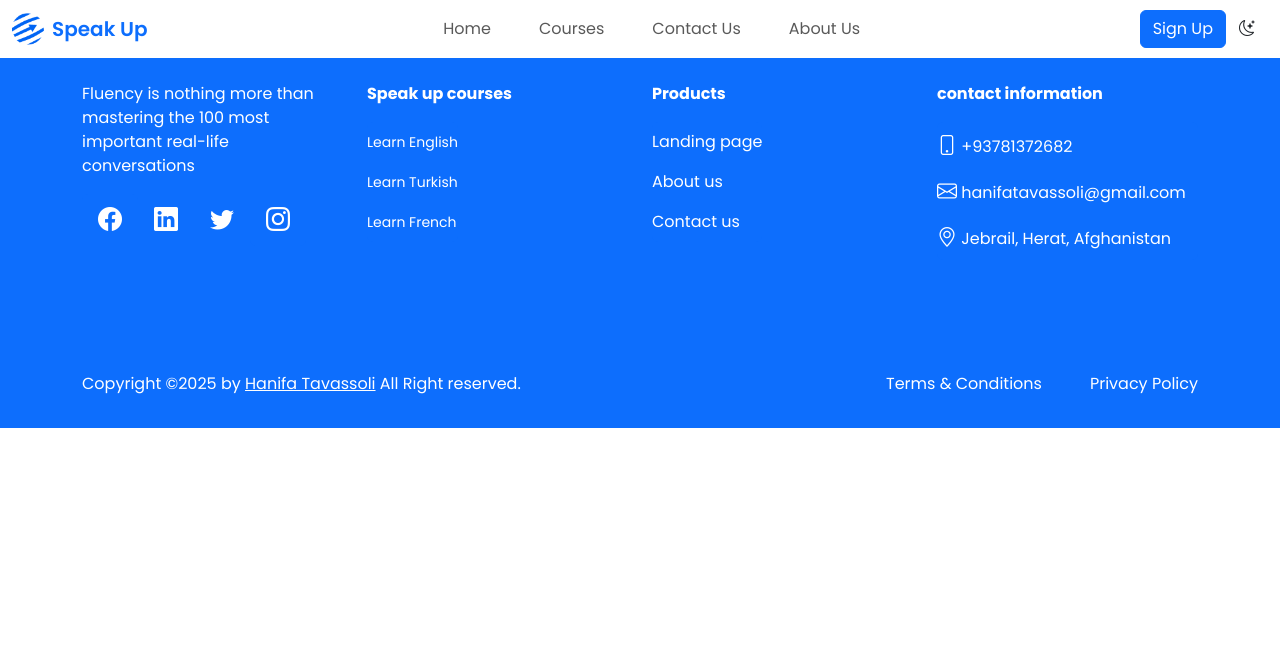
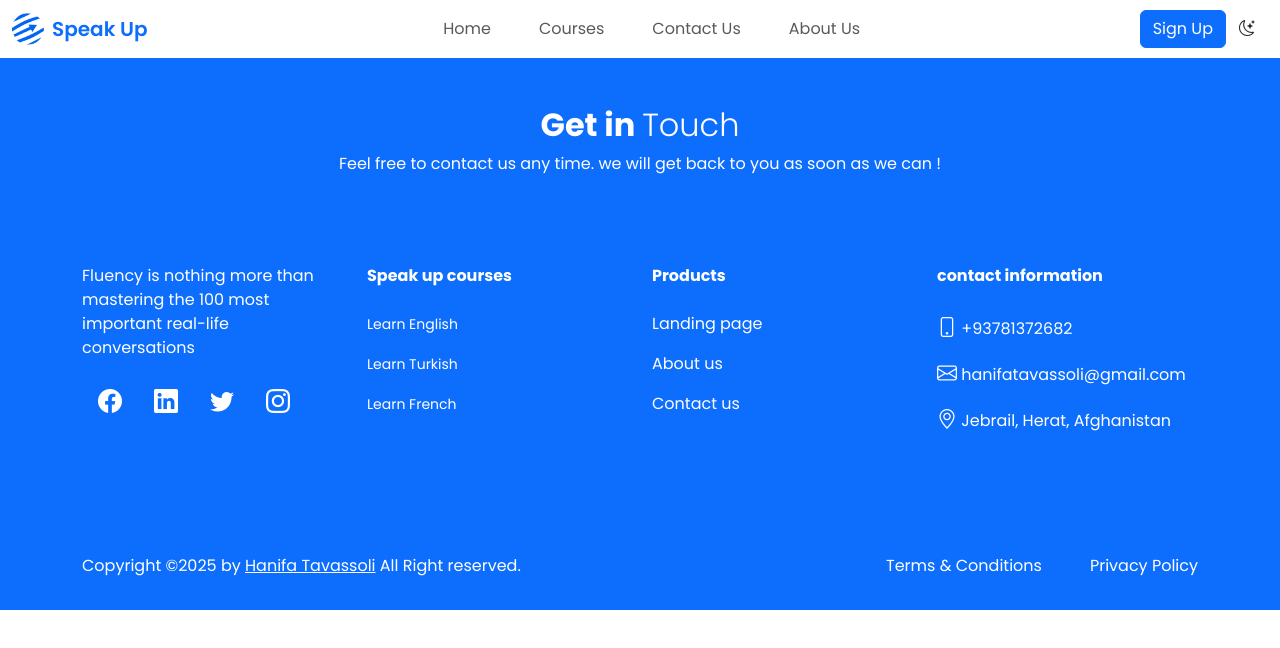
Before and after one commit to HanifaTavassoli/SpeakUp, a website: page contact.html in a window 1280 px wide. Drawn offline with nearby package versions, Linux system fonts and the light colour scheme.

Commit message:
implement introductory Get in Touch section to contact page

```diff
--- a/contact.html
+++ b/contact.html
@@ -14,6 +14,17 @@
   </head>
   <body>
     <header id="header"></header>
+    <section class="touch-in text-white bg-primary p-5">
+      <div class="container">
+        <div class="row text-center">
+          <h2 class="fw-bold">Get in <span class="fw-light">Touch</span></h2>
+          <p>
+            Feel free to contact us any time. we will get back to you as soon as
+            we can !
+          </p>
+        </div>
+      </div>
+    </section>
     <footer id="footer" class="bg-primary text-white pt-4"></footer>
     <script defer type="module" src="js/script.js"></script>
   </body>
```
